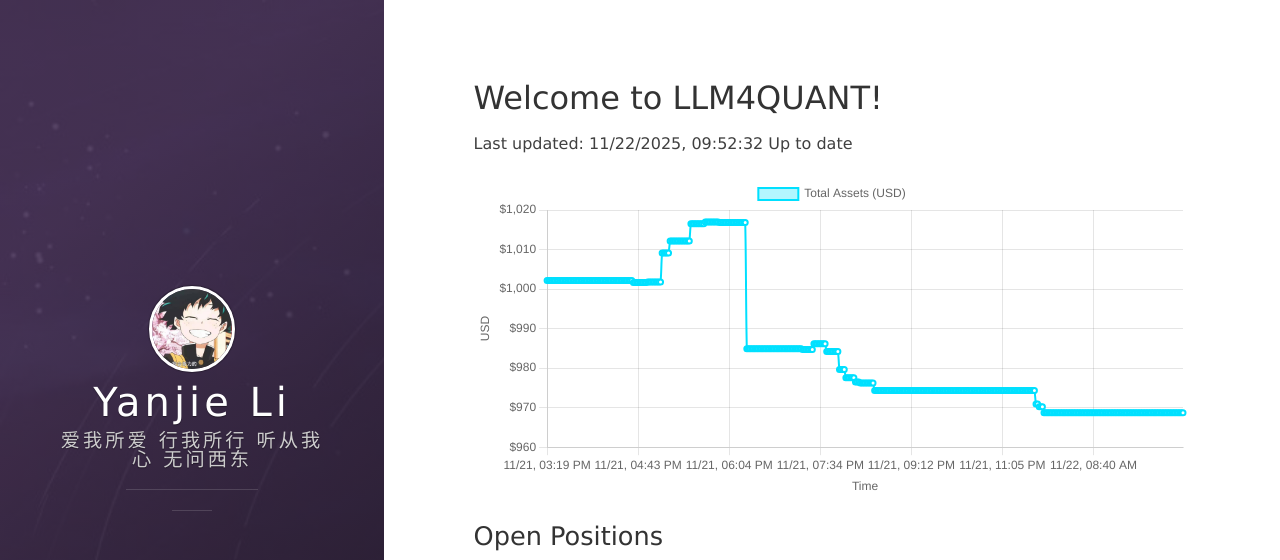
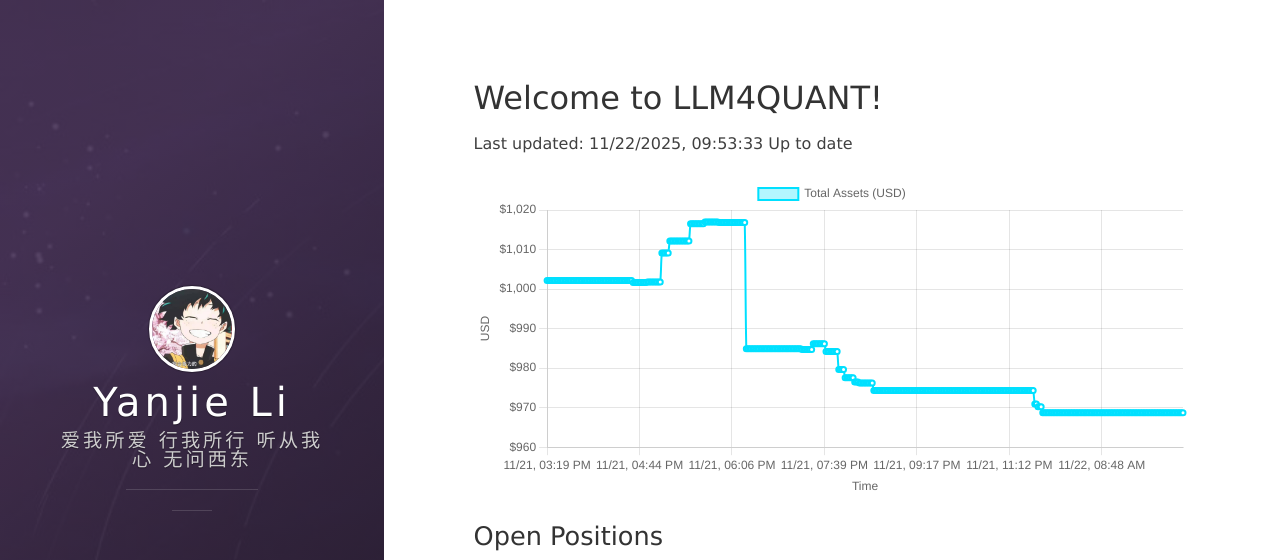
Before and after one commit to leeyegy/leeyegy.github.io, a Jekyll site: the page built from live-trading.html, in a window 1280 px wide and 1026 px high. Shown: the top 560 px of the window. Built offline with Jekyll 4.4.1, drawn with Linux system fonts in a browser that asks for light colours; nearby versions of some CDN libraries.

Commit message:
AccountMonitor: update balance history 2025-11-22T17:53:33+08:00

```diff
--- a/assets/data/binance/balance-history.json
+++ b/assets/data/binance/balance-history.json
@@ -1,5 +1,5 @@
 {
-  "generatedAt": "2025-11-22T17:52:32+08:00",
+  "generatedAt": "2025-11-22T17:53:33+08:00",
   "asset": "total_usd_value",
   "history": [
     {
@@ -1596,6 +1596,10 @@
     },
     {
       "timestamp": "2025-11-22T17:52:32+08:00",
+      "totalUsd": 968.69074819
+    },
+    {
+      "timestamp": "2025-11-22T17:53:33+08:00",
       "totalUsd": 968.69074819
     }
   ]
```
